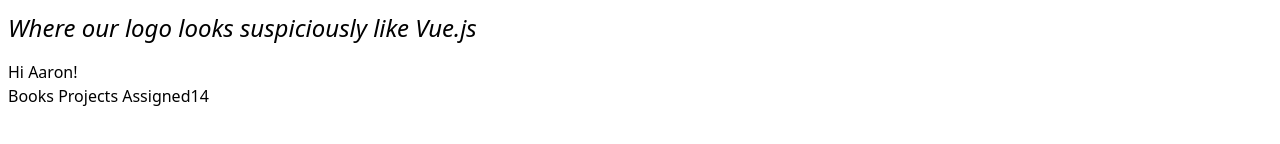
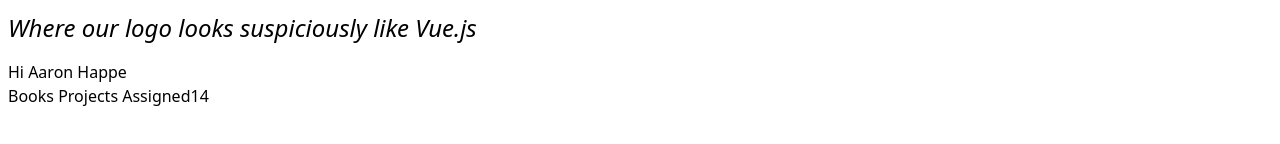
Before and after one commit to aaronmichaelhappe/demo, a Vue app: page / in a window 1280 px wide. Shown: the part 408-552 px from the top of the page. Built offline with nearby package versions, Linux system fonts and the light colour scheme; the HTML template or start-up script is replaced by a standard one.

Commit message:
refactor - fake dbs

```diff
--- a/src/components/ModalComp.vue
+++ b/src/components/ModalComp.vue
@@ -19,8 +19,6 @@
           <AmhButton
             @click="
               () => {
-                // TODO
-                // reserach emit again the erros I am geting
                 emit('okModal');
               }
             "
@@ -46,7 +44,7 @@
 <script setup>
 import { defineProps, defineEmits } from "vue";
 import AmhButton from "@/elements/AmhButton.vue";
-const emit = defineEmits(["closeModal, okModal"]);
+
 const props = defineProps({
   showCloseX: {
     type: Boolean,
@@ -64,4 +62,6 @@ const props = defineProps({
     default: "Cancel",
   },
 });
+
+const emit = defineEmits(["closeModal, okModal"]);
 </script>
--- a/src/elements/AmhButton.vue
+++ b/src/elements/AmhButton.vue
@@ -8,6 +8,7 @@
 </template>
 <script setup>
 import { defineProps, ref } from "vue";
+
 const props = defineProps({
   type: {
     type: String,
@@ -17,9 +18,6 @@ const props = defineProps({
 });
 
 let altStyles = ref("bg-green-400");
-console.log(altStyles);
-
-// let type = props.type;
 
 const styleLookup = {
   outline: "text-green-400 border-2 border-green-400 ",
--- /dev/null
+++ b/src/fake-temp-db/data.js
@@ -0,0 +1,27 @@
+export const flyers = [
+  {
+    id: 1,
+    name: "Flying Food",
+    user_id: 1,
+  },
+  {
+    id: 2,
+    name: "F The System",
+    user_id: 1,
+  },
+  {
+    id: 3,
+    name: "We Tried to Warn You. - How Donald Trump turned 1/3 of America into a fascist cult of conspiracy theorists",
+    user_id: 1,
+  },
+];
+export const user = {
+  id: 1,
+  first: "Aaron",
+  last: "Happe",
+  email: "aaronmichaelhappe@gmail.com",
+  address1: "1630 se Ash Street",
+  city: "Portand",
+  state: "OR",
+  postal_code: "97214",
+};
--- a/src/stores/counter.js
+++ b/src/stores/counter.js
@@ -1,5 +1,5 @@
+import { computed, ref } from "vue";
 import { defineStore } from "pinia";
-import { computed, ref } from "vue";
 export const useCounterStore = defineStore("counter", () => {
   const count = ref(0);
   const name = ref("Eduardo");
--- /dev/null
+++ b/src/stores/user.js
@@ -0,0 +1,17 @@
+import { computed, ref } from "vue";
+import { defineStore } from "pinia";
+import { myFetch } from "@/utils/store-helper.js";
+
+export const useUserStore = defineStore("flyers", () => {
+  // TODO move this to pretend DB
+
+  const user = ref(myFetch("user"));
+
+  const name = computed(() => {
+    return `${user.value.first}  ${user.value.last}`;
+  });
+
+  return {
+    name,
+  };
+});
--- /dev/null
+++ b/src/utils/store-helper.js
@@ -0,0 +1,6 @@
+import * as fakeData from "../fake-temp-db/data.js";
+
+export function myFetch(data) {
+  //TODO: check this is the function type I want to use
+  return fakeData[data];
+}
--- a/src/views/HomeView.vue
+++ b/src/views/HomeView.vue
@@ -16,11 +16,17 @@
     </div>
 
     <div>
-      <h4>Hi Aaron!</h4>
+      <h4>Hi {{ name }}</h4>
       <p>Books Projects Assigned<span>14</span></p>
       <p></p>
     </div>
   </div>
 </template>
 
-<script setup></script>
+<script setup>
+import { storeToRefs } from "pinia";
+import { useUserStore } from "@/stores/user.js";
+const store = useUserStore();
+
+const { name } = storeToRefs(store);
+</script>
```
